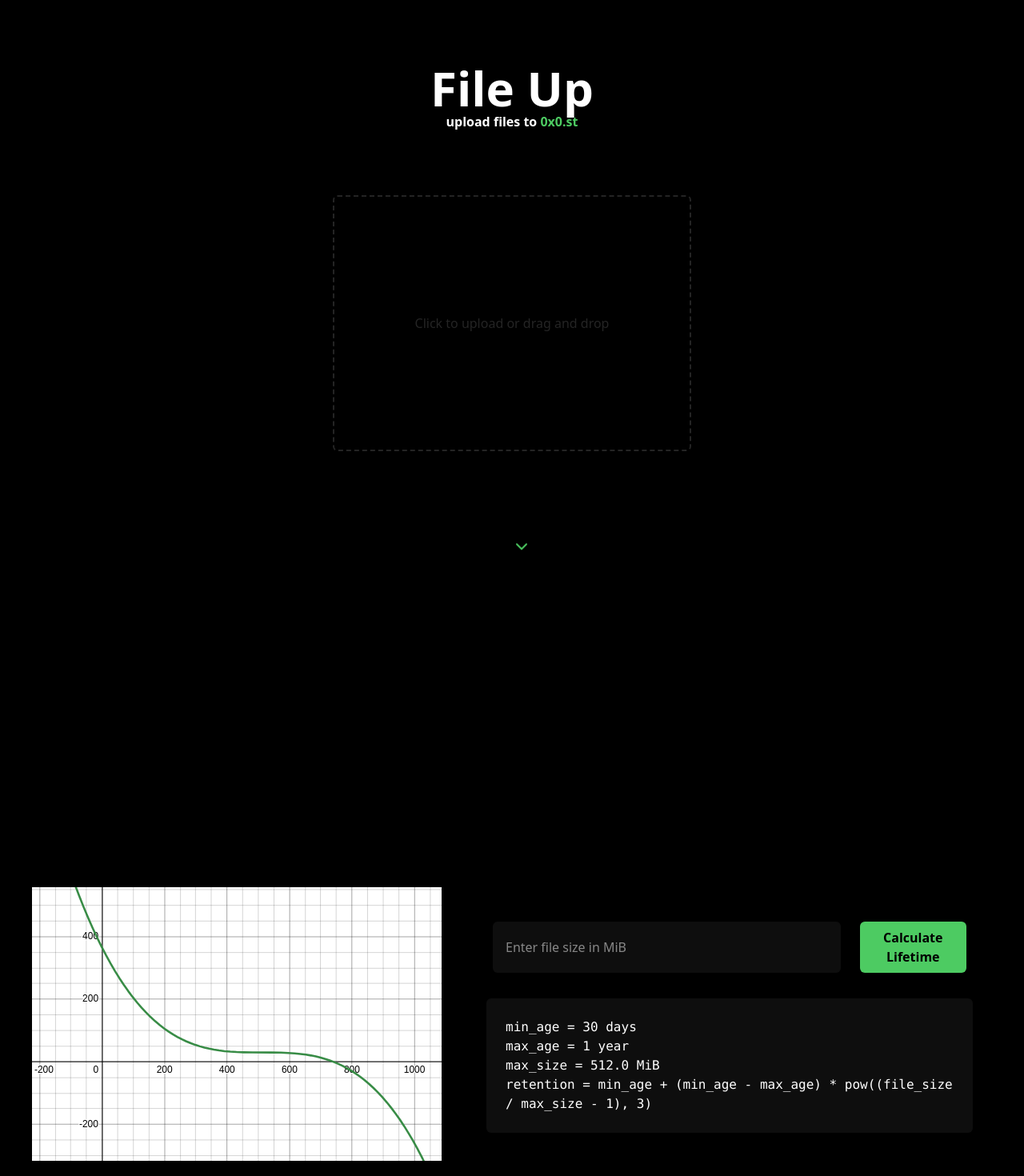
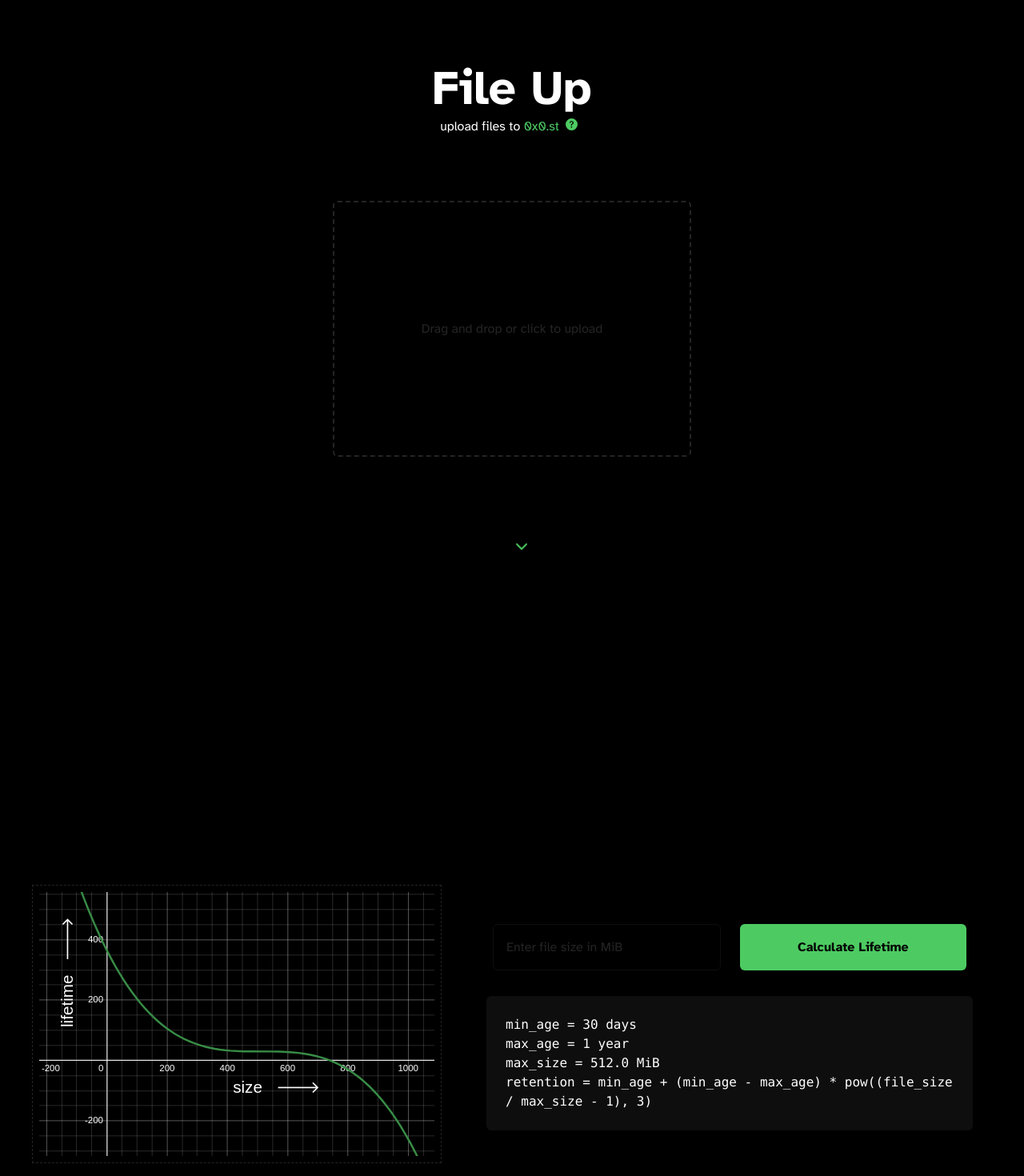
Before and after one commit to s4nj1th/file-up, a Next.js app: page / in a window 1280 px wide. Shown: the top 1470 px of the page at 80% size. Built offline with nearby package versions, Linux system fonts and the light colour scheme.

Commit message:
ui hcanges

```diff
--- a/src/app/page.tsx
+++ b/src/app/page.tsx
@@ -1,6 +1,7 @@
 import FileUpload from "@/components/FileUpload";
 import DownArrow from "@/components/DownArrow";
 import InfoAndCalc from "@/components/InfoAndCalc";
+import AboutQn from "@/components/AboutQn";
 
 export default function Home() {
   return (
@@ -9,12 +10,13 @@ export default function Home() {
         <h1 className="mt-20">
           <span className="title m-6">File Up</span>
         </h1>
-        <h2>
+        <div className="text-center">
           upload files to{" "}
           <a href="http://0x0.st/" target="_blank" rel="noopener noreferrer">
             0x0.st
           </a>
-        </h2>
+          <AboutQn />
+        </div>
         <FileUpload />
         <DownArrow />
       </div>
--- /dev/null
+++ b/src/components/AboutQn.tsx
@@ -0,0 +1,28 @@
+"use client";
+import { useState } from "react";
+import { BsFillQuestionCircleFill } from "react-icons/bs";
+
+export default function AboutQn() {
+  const [showTooltip, setShowTooltip] = useState(false);
+
+  return (
+    <div className="relative inline-block">
+      <button
+        onClick={() => setShowTooltip((prev) => !prev)}
+        onMouseEnter={() => setShowTooltip(true)}
+        onMouseLeave={() => setShowTooltip(false)}
+        className="text-[var(--accent-color)]"
+      >
+        <BsFillQuestionCircleFill size={15} />
+      </button>
+
+      {showTooltip && (
+        <div className="absolute top-full mt-2 right-0 w-[200px] bg-[var(--sec-bg-opq)] text-sm p-2 rounded shadow-lg z-10">
+          <div className="absolute -top-2 right-0 -translate-x-1/2 w-0 h-0 border-l-8 border-r-8 border-b-8 border-l-transparent border-r-transparent border-b-[var(--sec-bg-opq)]"></div>
+          Files you upload are all public. Uploads stay up for a given time
+          depending upon their size.
+        </div>
+      )}
+    </div>
+  );
+}
--- a/src/components/CalcLife.tsx
+++ b/src/components/CalcLife.tsx
@@ -38,7 +38,7 @@ export default function CalcLife() {
           className="w-full flex-grow px-2 py-2 rounded"
           placeholder="Enter file size in MiB"
         />
-        <button type="submit" className="btn">
+        <button type="submit" className="btn flex-grow w-full">
           Calculate Lifetime
         </button>
       </form>
--- a/src/components/FileUpload.tsx
+++ b/src/components/FileUpload.tsx
@@ -90,7 +90,7 @@ export default function FileUpload() {
             htmlFor="file"
             className="w-full h-full flex flex-col justify-center text-[var(--teritiary-bg)] items-center"
           >
-            Click to upload or drag and drop
+            Drag and drop or click to upload
           </label>
           <input
             id="file"
@@ -140,7 +140,7 @@ export default function FileUpload() {
       )}
 
       {fileUploadError && (
-        <p className="text-[var(--red)] text-center">{fileUploadError}</p>
+        <p className="text-[var(--red-color)] text-center">{fileUploadError}</p>
       )}
     </form>
   );
--- a/src/components/InfoAndCalc.tsx
+++ b/src/components/InfoAndCalc.tsx
@@ -5,7 +5,7 @@ export default function InfoAndCalc() {
     <div className="min-h-screen flex flex-col lg:flex-row items-center justify-center gap-8 p-10">
       <img
         src="/desmos-graph.svg"
-        className="w-full max-w-[1000px] lg:max-w-[40vw] mx-auto lg:mr-0"
+        className="w-full max-w-[1000px] lg:max-w-[40vw] mx-auto lg:mr-0 p-2 border border-dashed border-[var(--teritiary-bg)]"
         alt="Desmos graph"
       />
       <div className="text-left m-6">
--- a/src/styles/globals.css
+++ b/src/styles/globals.css
@@ -1,3 +1,4 @@
+@import url("https://fonts.googleapis.com/css2?family=Atkinson+Hyperlegible:wght@400;700&display=swap");
 @import "tailwindcss";
 
 :root {
@@ -8,8 +9,19 @@
   --secondary-bg: #66666624;
   --teritiary-bg: #ffffff24;
   --sec-bg-opq: #0e0e0e;
-  --red: #cb624d;
   --accent-trans: #6ed37f88;
+
+  --red-color: #e05c5c;
+  --red-lighter: #f37a7a;
+  --red-trans: #f37a7a88;
+
+  --yellow-color: #e5c657;
+  --yellow-lighter: #f3db7a;
+  --yellow-trans: #f3db7a88;
+
+  --blue-color: #5caee0;
+  --blue-lighter: #7ac2f3;
+  --blue-trans: #7ac2f388;
 }
 
 :root.light {
@@ -19,7 +31,7 @@
   --accent-lighter: #6ed37f;
   --secondary-bg: #6a6a6a24;
   --teritiary-bg: #dedede24;
-  --red: #cb624d;
+  --red: #ec0560;
   --sec-bg-opq: #eaeaea;
   --accent-trans: #6ed37f88;
 }
@@ -29,7 +41,11 @@
 }
 
 body {
-  @apply flex items-center justify-center min-h-screen bg-[var(--background)] text-[var(--foreground)];
+  font-family: 'Atkinson Hyperlegible', sans-serif;
+}
+
+body {
+  @apply flex items-center justify-center min-h-screen bg-[var(--background)] text-[var(--foreground)] text-center;
 }
 
 a {
@@ -53,7 +69,7 @@ h5 {
 }
 
 .btn-out {
-  @apply px-4 py-2 cursor-pointer bg-[var(--secondary-bg)] text-[var(--accent-color)] p-2 border border-[var(--accent-color)] hover:bg-[var(--teritiary-bg)] hover:text-[var(--accent-lighter)] hover:border-[var(--accent-lighter)] transition-all rounded-md font-bold;
+  @apply px-4 py-2 cursor-pointer bg-[var(--background)] text-[var(--accent-color)] p-2 border border-[var(--accent-color)] hover:bg-[var(--secondary-bg)] hover:text-[var(--accent-lighter)] hover:border-[var(--accent-lighter)] transition-all rounded-md font-bold;
 }
 
 input,
@@ -62,5 +78,9 @@ button {
 }
 
 input {
-  @apply bg-[var(--secondary-bg)] p-4 rounded-md;
+  @apply border-[var(--secondary-bg)] border text-[var(--foreground)] p-4 rounded-md;
 }
+
+input::placeholder {
+  @apply text-[var(--teritiary-bg)];
+}
```
Also changed, not shown: public/desmos-graph.svg, public/logo.svg.
